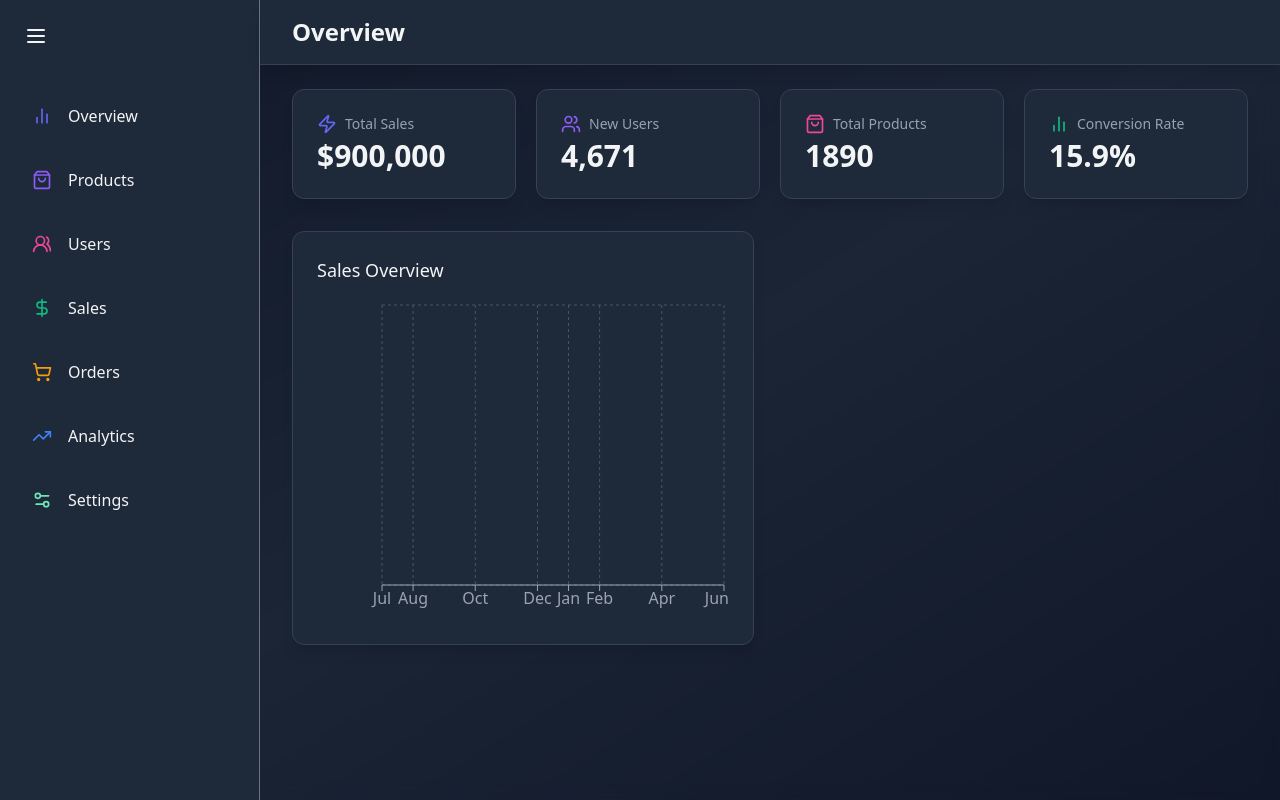
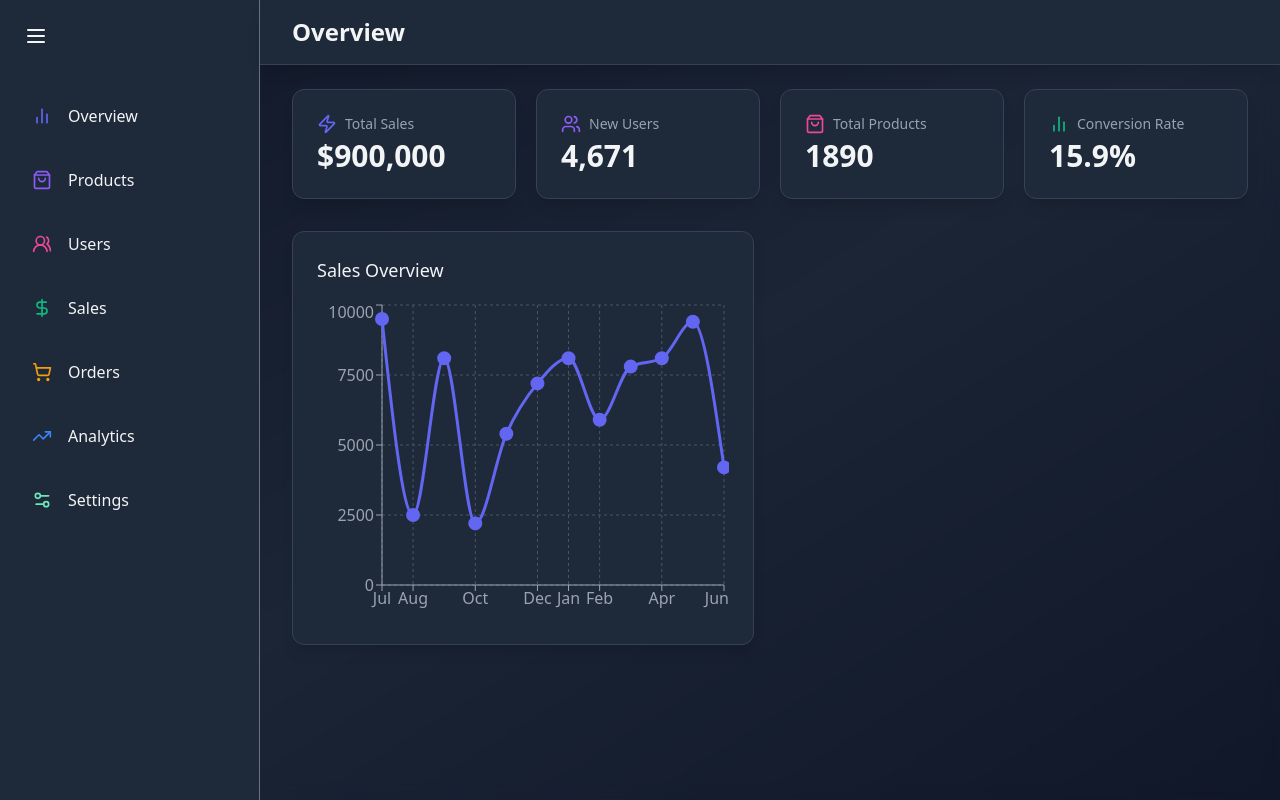
Before and after one commit to HumbleBoyy/Dashboard-Admin-Panel, a React (Vite) app: page / in a window 1280 px wide. Built offline with nearby package versions, Linux system fonts and the light colour scheme.

Commit message:
new COmmit

```diff
--- a/src/components/overviewComponents/OverviewChart.jsx
+++ b/src/components/overviewComponents/OverviewChart.jsx
@@ -2,18 +2,18 @@ import React from 'react'
 import { LineChart, Line, XAxis, YAxis, CartesianGrid, Tooltip, ResponsiveContainer } from "recharts";
 import { motion } from "framer-motion";
 const reportSalesData = [
-	{ title: "Jul", sales: 9999 },
+	{ title: "Jul", sales: 9500 },
 	{ title: "Aug", sales: 2500 },
 	{ title: "Sep", sales: 8100 },
 	{ title: "Oct", sales: 2200 },
 	{ title: "Nov", sales: 5400 },
 	{ title: "Dec", sales: 7200 },
-	{ title: "Jan", sales: 6100 },
+	{ title: "Jan", sales: 8100 },
 	{ title: "Feb", sales: 5900 },
 	{ title: "Mar", sales: 7800 },
 	{ title: "Apr", sales: 8100 },
 	{ title: "May", sales: 9400 },
-	{ title: "Jun", sales: 1200 },
+	{ title: "Jun", sales: 4200 },
 ];
 const OverviewChart = () => {
   return (
@@ -37,7 +37,7 @@ const OverviewChart = () => {
                 borderColor: "#4B5563",
             }}
             itemStyle={{ color: "#E5E7EB" }}
-             >
+             />
                   <Line
                     type='monotone'
                     dataKey='sales'
@@ -46,7 +46,6 @@ const OverviewChart = () => {
                     dot={{ fill: "#6366F1", strokeWidth: 2, r: 6 }}
                     activeDot={{ r: 8, strokeWidth: 2 }}
 					/>
-             </Tooltip>
            </LineChart>
         </ResponsiveContainer>
      </div>
```
